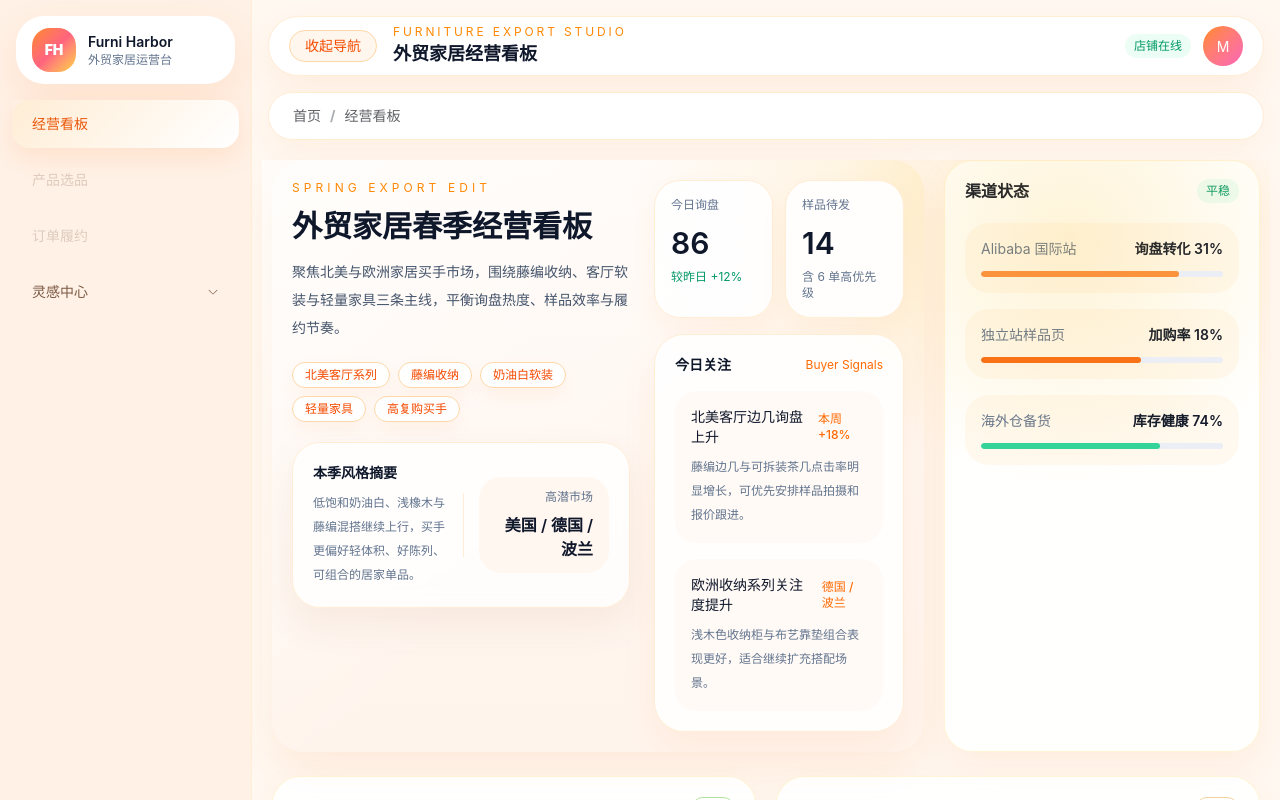
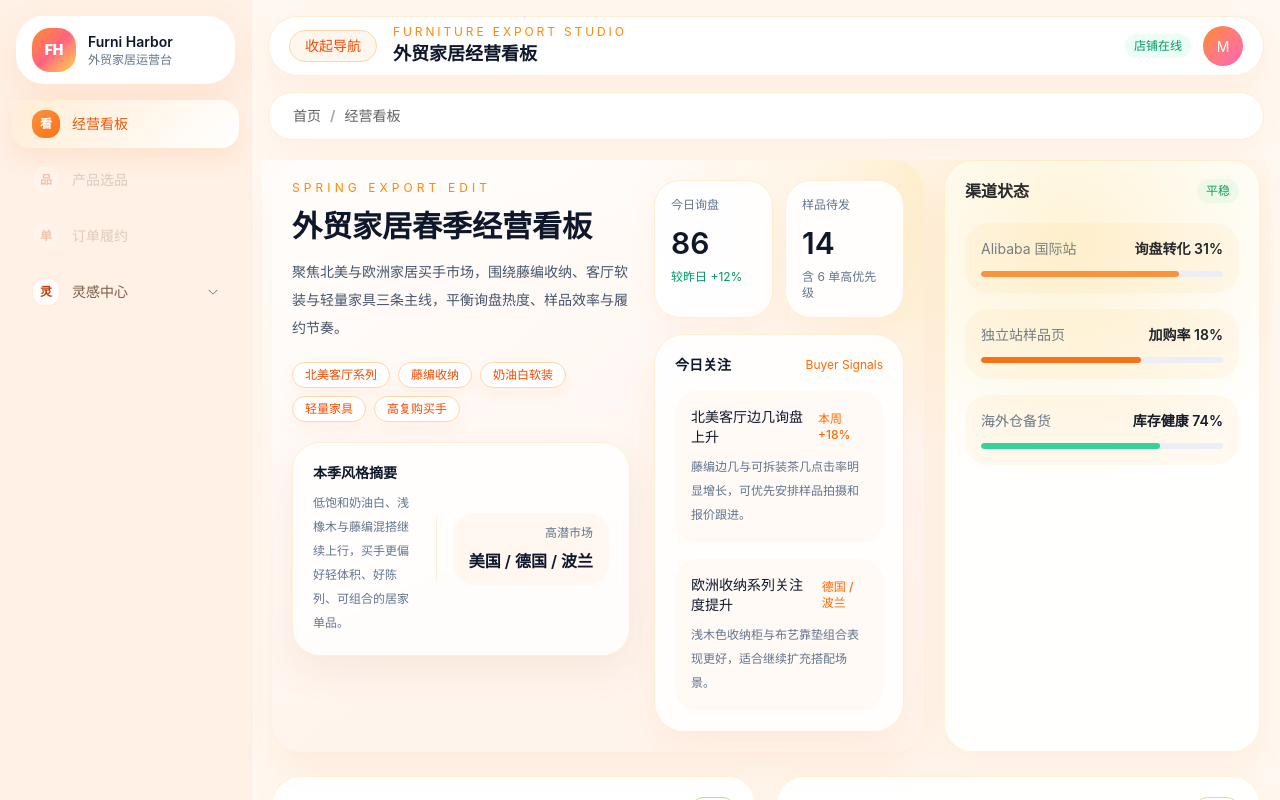
Before and after one commit to miraclemoonmen/mini-admin-ai-flow, a Vue app: page / in a window 1280 px wide. Shown: the top 800 px of the page. Built offline with nearby package versions, Linux system fonts and the light colour scheme; the HTML template or start-up script is replaced by a standard one.

Commit message:
fix: refine dashboard hero and collapsed sidebar menu

```diff
--- a/src/layouts/AppLayout.vue
+++ b/src/layouts/AppLayout.vue
@@ -29,16 +29,22 @@
           router
         >
           <el-menu-item index="/">
-            <span>经营看板</span>
+            <div class="menu-icon" aria-hidden="true">看</div>
+            <span class="menu-label">经营看板</span>
           </el-menu-item>
           <el-menu-item index="/products" disabled>
-            <span>产品选品</span>
+            <div class="menu-icon" aria-hidden="true">品</div>
+            <span class="menu-label">产品选品</span>
           </el-menu-item>
           <el-menu-item index="/orders" disabled>
-            <span>订单履约</span>
+            <div class="menu-icon" aria-hidden="true">单</div>
+            <span class="menu-label">订单履约</span>
           </el-menu-item>
           <el-sub-menu index="workspace">
-            <template #title>灵感中心</template>
+            <template #title>
+              <div class="menu-icon" aria-hidden="true">灵</div>
+              <span class="menu-label">灵感中心</span>
+            </template>
             <el-menu-item index="/workspace/reports" disabled>市场洞察</el-menu-item>
             <el-menu-item index="/workspace/audit" disabled>买家反馈</el-menu-item>
           </el-sub-menu>
@@ -107,6 +113,29 @@ const currentPageTitle = computed(() => {
   border-radius: 18px;
   margin-bottom: 8px;
   height: 48px;
+  display: flex;
+  align-items: center;
+  gap: 12px;
+}
+
+.menu-icon {
+  flex: 0 0 28px;
+  width: 28px;
+  height: 28px;
+  border-radius: 12px;
+  display: inline-flex;
+  align-items: center;
+  justify-content: center;
+  background: rgba(255, 255, 255, 0.9);
+  color: #c2410c;
+  font-size: 12px;
+  font-weight: 700;
+  line-height: 1;
+  box-shadow: inset 0 0 0 1px rgba(251, 146, 60, 0.18);
+}
+
+.menu-label {
+  min-width: 0;
 }
 
 .app-shell :deep(.el-menu-item:hover),
@@ -118,4 +147,49 @@ const currentPageTitle = computed(() => {
   background: linear-gradient(135deg, rgba(255, 237, 213, 1) 0%, rgba(255, 255, 255, 1) 100%);
   box-shadow: 0 10px 24px rgba(249, 115, 22, 0.12);
 }
+
+.app-shell :deep(.el-menu-item.is-active .menu-icon),
+.app-shell :deep(.el-sub-menu.is-active > .el-sub-menu__title .menu-icon) {
+  background: linear-gradient(135deg, #fb923c 0%, #f97316 100%);
+  color: white;
+  box-shadow: none;
+}
+
+.app-shell :deep(.el-menu--collapse) {
+  width: 100%;
+}
+
+.app-shell :deep(.el-menu--collapse .el-menu-item),
+.app-shell :deep(.el-menu--collapse .el-sub-menu__title) {
+  justify-content: center;
+  padding: 0;
+  margin-inline: auto;
+  width: 56px;
+  gap: 0;
+}
+
+.app-shell :deep(.el-menu--collapse .menu-label) {
+  display: none;
+}
+
+.app-shell :deep(.el-menu--collapse .menu-icon) {
+  margin: 0;
+}
+
+.app-shell :deep(.el-menu--collapse .el-sub-menu__icon-arrow) {
+  display: none;
+}
+
+.app-shell :deep(.el-menu--collapse .el-tooltip__trigger),
+.app-shell :deep(.el-menu--collapse .el-sub-menu > .el-tooltip),
+.app-shell :deep(.el-menu--collapse .el-menu-tooltip__trigger) {
+  display: flex;
+  justify-content: center;
+  align-items: center;
+  width: 100%;
+}
+
+.app-shell :deep(.el-menu--collapse .el-sub-menu .el-sub-menu__title) {
+  padding-inline: 0;
+}
 </style>
--- a/src/views/dashboard/index.vue
+++ b/src/views/dashboard/index.vue
@@ -27,17 +27,17 @@
               </div>
 
               <div class="rounded-[28px] border border-orange-100 bg-white/80 px-5 py-5 shadow-[0_16px_38px_rgba(148,76,20,0.08)] backdrop-blur-sm">
-                <div class="flex items-center justify-between gap-4">
-                  <div>
+                <div class="flex flex-col gap-4 lg:flex-row lg:items-center lg:justify-between">
+                  <div class="min-w-0 flex-1">
                     <p class="text-sm font-semibold text-slate-900">本季风格摘要</p>
                     <p class="mt-2 text-xs leading-6 text-slate-500">
                       低饱和奶油白、浅橡木与藤编混搭继续上行，买手更偏好轻体积、好陈列、可组合的居家单品。
                     </p>
                   </div>
                   <div class="hidden h-16 w-px bg-orange-100 lg:block"></div>
-                  <div class="min-w-[130px] rounded-[22px] bg-[#fff7f0] px-4 py-3 text-right">
+                  <div class="market-pill rounded-[22px] bg-[#fff7f0] px-4 py-3 lg:text-right">
                     <p class="text-xs text-slate-500">高潜市场</p>
-                    <p class="mt-2 text-base font-semibold text-slate-900">美国 / 德国 / 波兰</p>
+                    <p class="market-pill__value mt-2 text-base font-semibold text-slate-900">美国 / 德国 / 波兰</p>
                   </div>
                 </div>
               </div>
@@ -345,6 +345,21 @@ const notices = [
   box-shadow: 0 20px 40px rgba(249, 115, 22, 0.14);
 }
 
+.market-pill {
+  min-width: fit-content;
+}
+
+.market-pill__value {
+  white-space: nowrap;
+}
+
+@media (max-width: 1279px) {
+  .market-pill {
+    width: 100%;
+    text-align: left;
+  }
+}
+
 :deep(.el-card__header) {
   border-bottom: 0;
   padding-bottom: 0;
```
Also changed, not shown: 1 other file (tests, documents, lock files or other folders).
